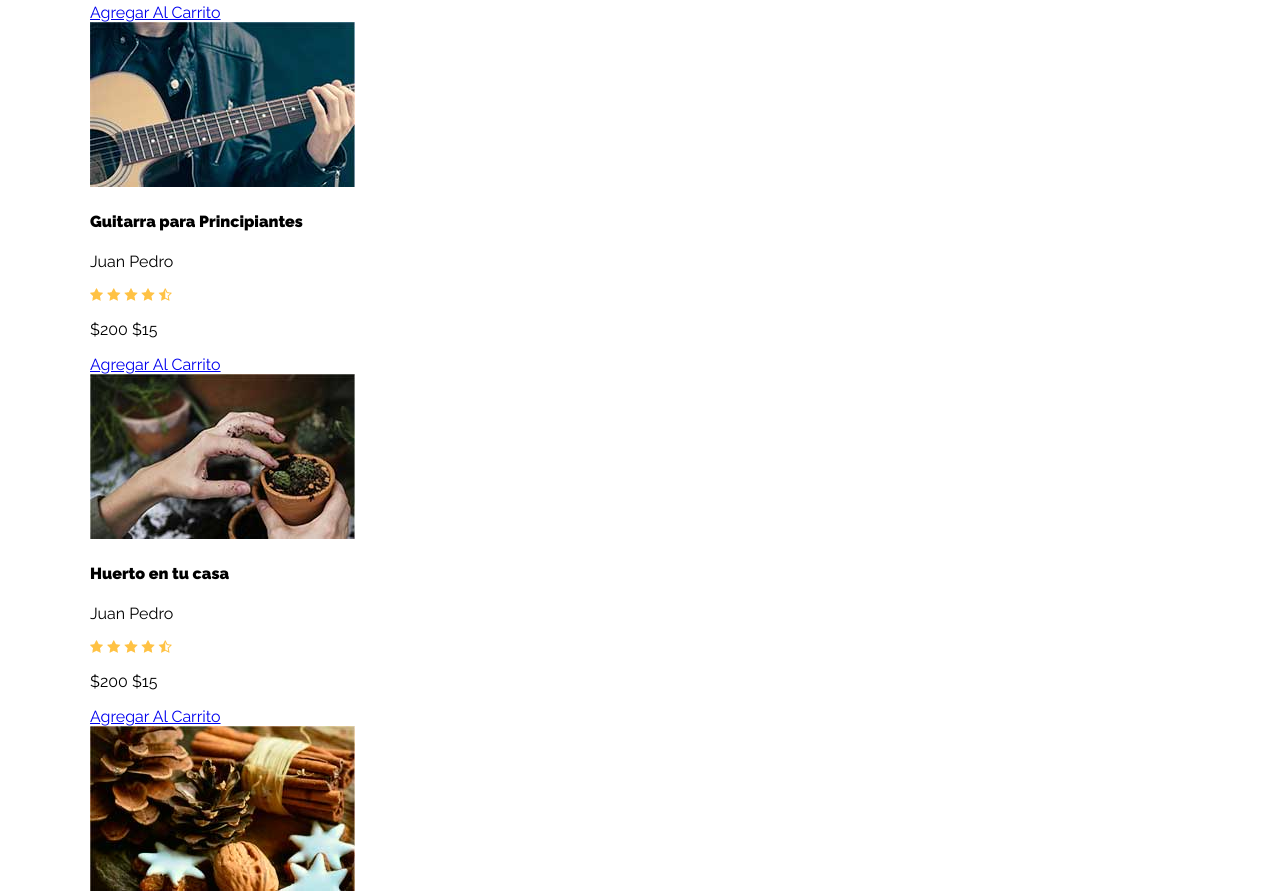
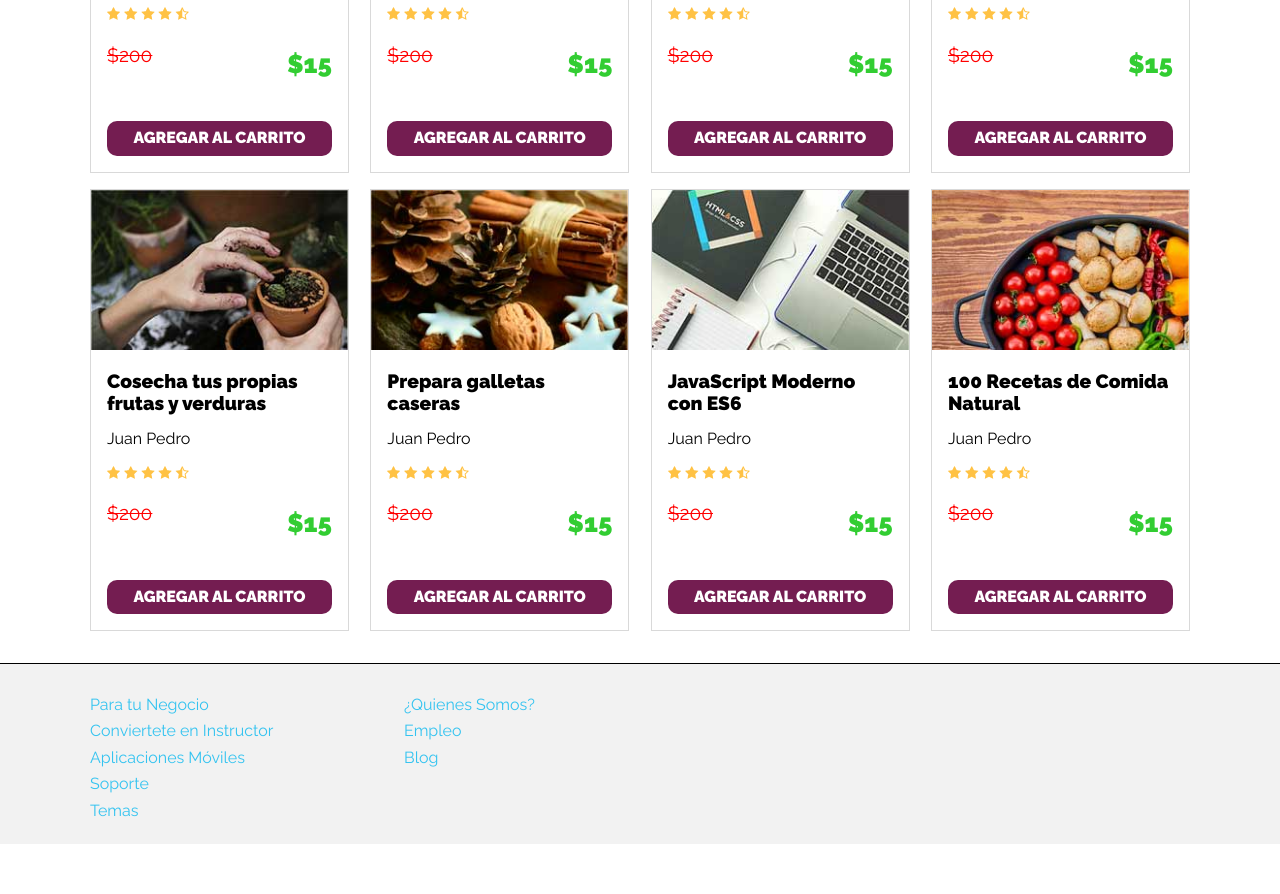
Before and after one commit to joseluis1234/carrito-compras, a website: page index.html in a window 1280 px wide. Shown: the part 1412-2306 px from the top of the page. After the commit the page ends 2256 px from the top, so only its background shows below. Drawn offline with nearby package versions, Linux system fonts and the light colour scheme.

Commit message:
Se le dio estilo a la seccion de cursos y al footer

```diff
--- a/index.html
+++ b/index.html
@@ -36,8 +36,10 @@
                         </tbody>
                     </table>
                     <a href="#" class="boton">Vaciar Carrito</a>
-            </div> <!--#carrito-->
-        </div><!--.carrito-->
+                </div>
+                <!--#carrito-->
+            </div>
+            <!--.carrito-->
         </header>
 
         <div class="hero">
@@ -49,20 +51,24 @@
                     <input type="submit" id="submit-buscador" class="submit-buscador">
                 </form>
             </div>
-    </div> <!--#hero-->
+        </div>
+        <!--#hero-->
 
         <div class="barra">
             <div class="iconos contenedor">
                 <div class="icono icono1">
-                    <p>20,000 Cursos en línea <br>
+                    <p>20,000 Cursos en línea
+                        <br>
                         Explora  los temas más recientes</p>
                 </div>
                 <div class="icono icono2">
-                    <p>Instructores Expertos <br>
+                    <p>Instructores Expertos
+                        <br>
                         Aprende con distintos estilos</p>
                 </div>
                 <div class="icono icono3">
-                    <p>Acceso de por vida <br>
+                    <p>Acceso de por vida
+                        <br>
                         Aprende a tu ritmo</p>
                 </div>
             </div>
@@ -83,7 +89,8 @@
                     </div>
                     <a href="#" class="boton" data-id="1">Agregar Al Carrito</a>
                 </div>
-        </div> <!--.curso-->
+            </div>
+            <!--.curso-->
             <div class="curso">
                 <img class="imagen-curso" src="img/curso2.jpg">
                 <div class="info-curso">
@@ -96,27 +103,36 @@
                     </div>
                     <a href="#" class="boton" data-id="2">Agregar Al Carrito</a>
                 </div>
-        </div><!--.curso-->
+            </div>
+            <!--.curso-->
             <div class="curso">
                 <img class="imagen-curso" src="img/curso3.jpg">
                 <div class="info-curso">
                     <h4>Guitarra para Principiantes</h4>
                     <p>Juan Pedro</p>
                     <img src="img/estrellas.png">
-                <p class="precio">$200 <span>$15</span></p>
+                    <div class="precio">
+                        <p class="regular">$200</p>
+                        <p class="oferta">$15</p>
+                    </div>
                     <a href="#" class="boton" data-id="3">Agregar Al Carrito</a>
                 </div>
-        </div> <!--.curso-->
+            </div>
+            <!--.curso-->
             <div class="curso">
                 <img class="imagen-curso" src="img/curso4.jpg">
                 <div class="info-curso">
                     <h4>Huerto en tu casa</h4>
                     <p>Juan Pedro</p>
                     <img src="img/estrellas.png">
-                <p class="precio">$200 <span>$15</span></p>
+                    <div class="precio">
+                        <p class="regular">$200</p>
+                        <p class="oferta">$15</p>
+                    </div>
                     <a href="#" class="boton" data-id="4">Agregar Al Carrito</a>
                 </div>
-        </div> <!--.curso-->
+            </div>
+            <!--.curso-->
             <div class="curso">
                 <img class="imagen-curso" src="img/curso5.jpg">
                 <div class="info-curso">
@@ -129,7 +145,8 @@
                     </div>
                     <a href="#" class="boton" data-id="5">Agregar Al Carrito</a>
                 </div>
-        </div> <!--.curso-->
+            </div>
+            <!--.curso-->
             <div class="curso">
                 <img class="imagen-curso" src="img/curso1.jpg">
                 <div class="info-curso">
@@ -142,7 +159,8 @@
                     </div>
                     <a href="#" class="boton" data-id="6">Agregar Al Carrito</a>
                 </div>
-        </div> <!--.card-->
+            </div>
+            <!--.card-->
             <div class="curso">
                 <img class="imagen-curso" src="img/curso2.jpg">
                 <div class="info-curso">
@@ -155,7 +173,8 @@
                     </div>
                     <a href="#" class="boton" data-id="7">Agregar Al Carrito</a>
                 </div>
-        </div> <!--.curso-->
+            </div>
+            <!--.curso-->
             <div class="curso">
                 <img class="imagen-curso" src="img/curso3.jpg">
                 <div class="info-curso">
@@ -168,7 +187,8 @@
                     </div>
                     <a href="#" class="boton" data-id="8">Agregar Al Carrito</a>
                 </div>
-        </div> <!--.curso-->
+            </div>
+            <!--.curso-->
             <div class="curso">
                 <img class="imagen-curso" src="img/curso4.jpg">
                 <div class="info-curso">
@@ -181,7 +201,8 @@
                     </div>
                     <a href="#" class="boton" data-id="9">Agregar Al Carrito</a>
                 </div>
-        </div> <!--.curso-->
+            </div>
+            <!--.curso-->
             <div class="curso">
                 <img class="imagen-curso" src="img/curso5.jpg">
                 <div class="info-curso">
@@ -194,7 +215,8 @@
                     </div>
                     <a href="#" class="boton" data-id="10">Agregar Al Carrito</a>
                 </div>
-        </div> <!--.curso-->
+            </div>
+            <!--.curso-->
             <div class="curso">
                 <img class="imagen-curso" src="img/curso1.jpg">
                 <div class="info-curso">
@@ -207,7 +229,8 @@
                     </div>
                     <a href="#" class="boton" data-id="11">Agregar Al Carrito</a>
                 </div>
-        </div> <!--.curso-->
+            </div>
+            <!--.curso-->
             <div class="curso">
                 <img class="imagen-curso" src="img/curso2.jpg">
                 <div class="info-curso">
@@ -220,8 +243,10 @@
                     </div>
                     <a href="#" class="boton" data-id="12">Agregar Al Carrito</a>
                 </div>
-        </div> <!--.curso-->
-    </div>  <!--.cursos-->
+            </div>
+            <!--.curso-->
+        </div>
+        <!--.cursos-->
 
         <footer id="footer" class="footer">
             <div class="contenedor">
@@ -238,8 +263,10 @@
                         <a class="enlace" href="#">Empleo</a>
                         <a class="enlace" href="#">Blog</a>
                     </nav>
-            </div> <!--.contenedor-footer-->
-        </div><!--.contenedor-->
+                </div>
+                <!--.contenedor-footer-->
+            </div>
+            <!--.contenedor-->
         </footer>
     </body>
 </html>
--- a/scss/app.scss
+++ b/scss/app.scss
@@ -1,43 +1,48 @@
 @import 'variables';
 @import 'mixins';
 
-html{
+html {
     @include box-sizing(border-box)
 }
 
 *,
 *:after,
-*:before{
+*:before {
     @include box-sizing(inherit)
 }
 
-body{
+body {
     font-family: $fuente_principal;
 }
 
-.contenedor{
+.contenedor {
     max-width: 1100px;
     margin: 0 auto;
 
 }
 
-.oculto{
+.centrado {
+    text-align: center;
+}
+
+.oculto {
     display: none;
 }
 
-.header{
-    display: flex ;
+.header {
+    display: flex;
     justify-content: space-between;
     align-items: center;
 
-    .logo{
+    .logo {
         padding: 1.4rem 0;
     }
 }
 
-.carrito-compras{
+.carrito-compras {
     position: relative;
-    &:hover .contenido{
+
+    &:hover .contenido {
         display: block;
         position: absolute;
         right: 0;
@@ -46,16 +51,16 @@ body{
         max-width: 400px;
     }
 
-    img{
+    img {
         max-width: 150px;
     }
 
-    .boton{
+    .boton {
         @include boton($principal);
     }
 }
 
-.hero{
+.hero {
     min-height: 24rem;
     background-size: cover;
     color: $blanco;
@@ -63,27 +68,27 @@ body{
     align-items: center;
     @include background-image('../img/hero.jpg');
 
-    .contenido-hero{
+    .contenido-hero {
         flex: 1;
 
-        h2{
+        h2 {
             font-weight: 400;
             font-size: 2.4rem;
         }
 
-        p{
+        p {
             font-size: 1.2rem;
         }
 
-        form{
+        form {
             position: relative;
 
 
-            @include tablet(){
+            @include tablet() {
                 width: 40%;
             }
 
-            input[type="submit"]{
+            input[type="submit"] {
                 position: absolute;
                 right: 0;
                 top: 0;
@@ -95,7 +100,8 @@ body{
                 border: none;
                 cursor: pointer;
             }
-            input[type="text"]{
+
+            input[type="text"] {
                 width: 100%;
                 height: 3rem;
             }
@@ -103,7 +109,7 @@ body{
     }
 }
 
-.barra{
+.barra {
 
     min-height: 7rem;
     padding: 1rem;
@@ -111,34 +117,133 @@ body{
     color: $blanco;
     display: flex;
     align-items: center;
-    .iconos{
+
+    .iconos {
         display: flex;
         flex-direction: column;
         align-content: center;
         flex: 1;
-        @include desktop(){
+
+        @include desktop() {
             flex-direction: row;
         }
-        .icono{
+
+        .icono {
             flex: 1;
             background-position: 5% center !important;
-            @include tablet{
+
+            @include tablet {
                 background-position: 20% center !important;
             }
-            @include desktop{
+
+            @include desktop {
                 background-position: left center !important;
             }
+
             background-size: 2.5rem;
             text-align: center;
-            &.icono1{
+
+            &.icono1 {
                 @include background-image('../img/icono1.png');
             }
-            &.icono2{
+
+            &.icono2 {
                 @include background-image('../img/icono2.png');
             }
-            &.icono3{
+
+            &.icono3 {
                 @include background-image('../img/icono3.png');
             }
         }
     }
 }
+
+
+/*Seccion de los cursos*/
+
+.cursos {
+    display: flex;
+    flex-wrap: wrap;
+    justify-content: space-between;
+
+    .curso {
+        .imagen-curso {
+            width: 100%;
+        }
+
+        flex: 0 1 calc(50% - 1rem);
+        border: 1px solid darken($gris, 10);
+        margin-bottom: 1rem;
+
+        @include tablet() {
+            flex: 0 1 calc(33% - 1rem);
+        }
+
+        @include desktop() {
+            flex: 0 1 calc(25% - 1rem);
+        }
+    }
+}
+
+.info-curso {
+    padding: 1rem;
+
+    h4 {
+        margin: 0;
+        font-size: 1.2rem;
+    }
+
+    .precio {
+        display: flex;
+        justify-content: space-between;
+        font-size: 1.2rem;
+
+        .regular {
+            text-decoration: line-through;
+            color: #FF0000;
+        }
+
+        .oferta {
+            font-size: 1.6rem;
+            font-weight: 700;
+            color: #32CD32;
+        }
+    }
+
+    .boton {
+        @include boton($secundario);
+        border-radius: 10px;
+        font-weight: 600;
+    }
+}
+
+/*Fin de la seccion de los cursos*/
+
+
+/*Seccion del footer*/
+.footer {
+    margin-top: 1rem;
+    padding-top: 2rem;
+    border-top: 1px solid #000000;
+    background-color: $gris;
+
+    .contenedor-footer {
+        display: flex;
+
+        .menu {
+            display: flex;
+            flex-direction: column;
+            margin-bottom: 1rem;
+            flex: 1;
+            @include desktop(){
+                flex: 0 1 calc(30% - 1rem);
+            }
+        }
+
+        .enlace {
+            text-decoration: none;
+            color: $principal;
+            margin-bottom:.5rem ;
+        }
+    }
+}
```
Also changed, not shown: css/app.css. Lines whose indentation alone changed are shown as unchanged.
